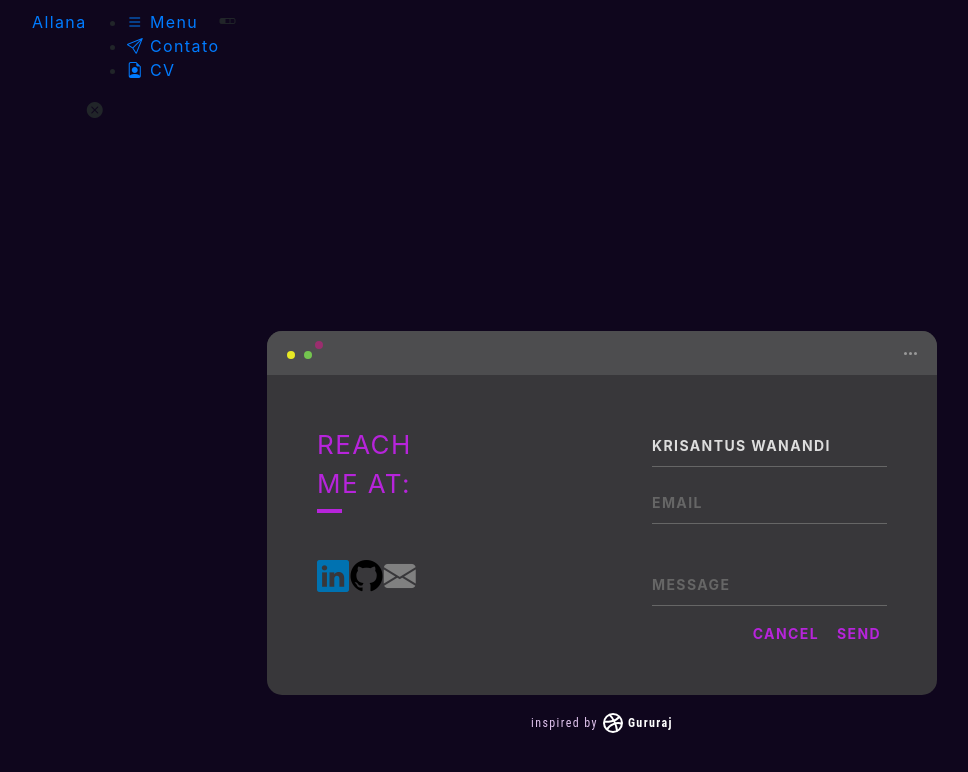
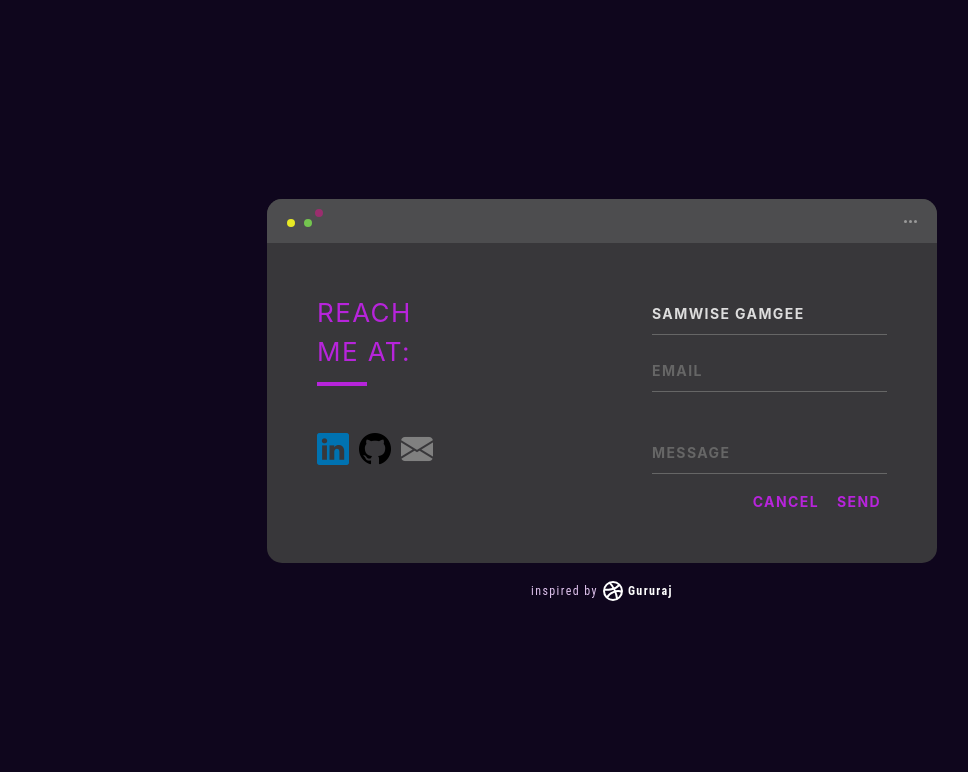
Before and after one commit to allana-tb/allana-tb.github.io, a plain HTML site: page contato.html in a window 1280 px wide. Shown: the whole page, without its empty margins (38-1006 px from the left). Drawn offline with nearby package versions, Linux system fonts and the light colour scheme.

Commit message:
Minor updates

```diff
--- a/contato.css
+++ b/contato.css
@@ -134,6 +134,7 @@
     position: relative;
     color: #b724db;
     font-size: 26px;
+    padding-bottom: 5px;
   }
 
   .icon{
@@ -148,7 +149,7 @@
     position: absolute;
     left: 0;
     bottom: -10px;
-    width: 25px;
+    width: 50px;
     height: 4px;
     background: #b724db;
   }
--- a/contato.html
+++ b/contato.html
@@ -18,38 +18,6 @@
 
     <body>
         <!--------======================= HEADER ==============================-->
-        <header class="header" id="header">
-            <nav class="nav container">
-                <a href="a" class="nav___logo">Allana</a>
-                <div class="nav__menu" id="nav-menu">
-                   <ul class="nav__list grid">
-                     <li class="nav__item">
-                         <a href="#menu" class="nav__link">
-                            <i class="bi bi-list"></i> Menu
-                         </a>
-                     </li>
-                     <li class="nav__item">
-                        <a href="#contato" class="nav__link">
-                            <i class="bi bi-send"></i> Contato
-                        </a>
-                     </li>
-                     <li class="nav__item">
-                        <a href="#cv" class="nav__link">
-                            <i class="bi bi-file-earmark-person"></i> CV
-                        </a>
-                     </li>
-
-                    </ul>
-                    <i class="bi bi-x-circle-fill" id="nav-close"></i>
-                </div>
-
-                <div class="nav__btns">
-                   <div class="nav__toggle" id="nav-toggle">
-                    <i class="bi bi-segmented-nav"></i>
-
-                   </div>
-                </div>
-        </header>
 
 
         <!--------======================= CONTACT FORM ==============================-->
@@ -74,7 +42,7 @@
                     <span>REACH</span>
                     <span>ME AT:</span>
                   </div>
-                  <div id="nets" class="icon" style="font-size:xx-large; padding-top: 50px; ">
+                  <div id="nets" class="icon" style="font-size:xx-large; padding-top: 50px; letter-spacing: 10px; ">
                     <a id = "linkedin" style="color: #0072b1;" href="https://www.linkedin.com/in/allanatavares/"><i class="bi bi-linkedin"></i></a><br>
                     <a id = "github" style="color: #000000;" href="https://github.com/allana-tb"><i class="bi bi-github"></i></a><br>
                     <a id = "email" style="color: grey;" href="mailto:allanatavaresb@gmail.com"><i class="bi bi-envelope-fill"></i></a><br>
@@ -83,7 +51,7 @@
                 <div class="screen-body-item">
                   <div class="app-form">
                     <div class="app-form-group">
-                      <input class="app-form-control" placeholder="NAME" value="Krisantus Wanandi">
+                      <input class="app-form-control" placeholder="NAME" value="Samwise Gamgee">
                     </div>
                     <div class="app-form-group">
                       <input class="app-form-control" placeholder="EMAIL">
--- a/loading.html
+++ b/loading.html
@@ -1,6 +1,6 @@
 <!DOCTYPE html>
     <html lang="en"
-    <head>
+    <body>
         <meta charset="UTF-8">
 
         <!--============================ UNICONS =========================-->
@@ -30,3 +30,10 @@
             <li></li>
           </ul>
         </div>
+
+        <!--------======================= MAIN JS ==============================-->
+        <script src="main.js"></script>
+
+
+    </body>
+</html>
```
Also changed, not shown: Index.html (+15 -3 lines), style.css (+94 -0 lines). Lines whose indentation alone changed are shown as unchanged.
